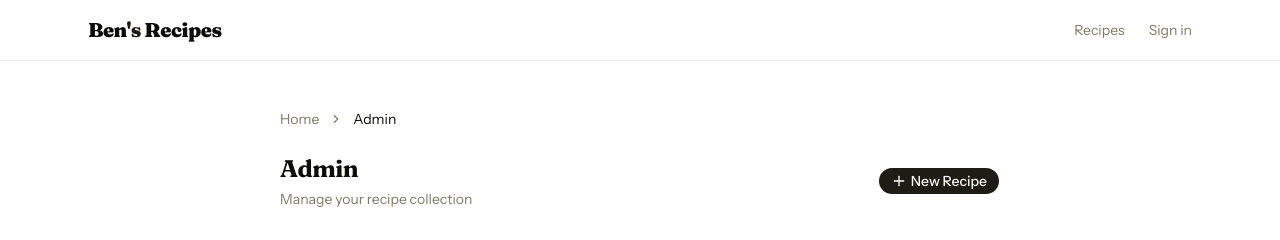
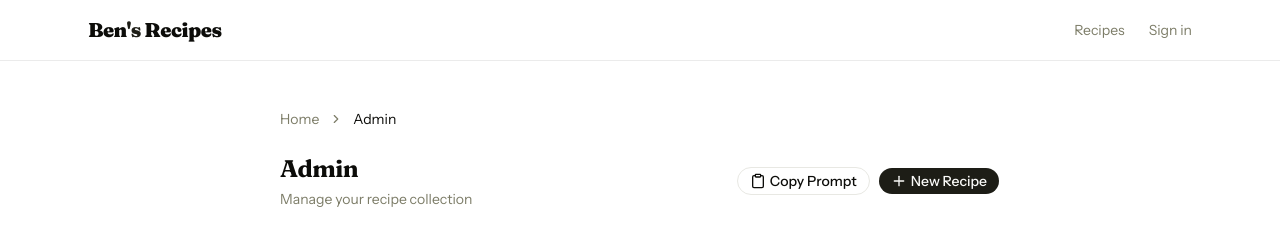
Before and after one commit to BenjaminBelchie/bensrecipes, a Next.js app: page /admin in a window 1280 px wide. Shown: the top 240 px of the page. Built offline with nearby package versions, Linux system fonts and the light colour scheme; no server answers.

Commit message:
Add recipe prompt to admin

```diff
--- a/src/app/admin/page.tsx
+++ b/src/app/admin/page.tsx
@@ -1,8 +1,9 @@
 "use client";
 
 import Link from "next/link";
+import { useState } from "react";
 import { useQuery } from "convex/react";
-import { Plus, Eye, Pencil, ChefHat } from "lucide-react";
+import { Plus, Eye, Pencil, ChefHat, Clipboard, ClipboardCheck } from "lucide-react";
 import { api } from "~/convex/_generated/api";
 import { Button } from "~/components/ui/button";
 import { Badge } from "~/components/ui/badge";
@@ -16,6 +17,7 @@ import {
   BreadcrumbSeparator,
 } from "~/components/ui/breadcrumb";
 import { DeleteRecipeButton } from "~/components/DeleteRecipeButton";
+import { RECIPE_PROMPT } from "~/lib/recipe-prompt";
 import {
   Empty,
   EmptyMedia,
@@ -28,6 +30,13 @@ import { Skeleton } from "~/components/ui/skeleton";
 
 export default function AdminPage() {
   const recipes = useQuery(api.recipes.get);
+  const [copied, setCopied] = useState(false);
+
+  async function copyPrompt() {
+    await navigator.clipboard.writeText(RECIPE_PROMPT);
+    setCopied(true);
+    setTimeout(() => setCopied(false), 2000);
+  }
 
   return (
     <div className="bg-background min-h-screen">
@@ -55,12 +64,25 @@ export default function AdminPage() {
               Manage your recipe collection
             </p>
           </div>
+          <div className="flex items-center gap-2">
+            <Button
+              variant="outline"
+              size="sm"
+              onClick={copyPrompt}
+              aria-label="Copy recipe prompt"
+            >
+              {copied ? <ClipboardCheck /> : <Clipboard />}
+              <span className="hidden md:inline">
+                {copied ? "Copied!" : "Copy Prompt"}
+              </span>
+            </Button>
             <Button asChild size="sm" aria-label="New Recipe">
               <Link href="/recipes/new">
                 <Plus />
                 <span className="hidden md:inline">New Recipe</span>
               </Link>
             </Button>
+          </div>
         </div>
 
         <div className="border-border overflow-hidden rounded-2xl border">
--- /dev/null
+++ b/src/lib/recipe-prompt.ts
@@ -0,0 +1,54 @@
+export const RECIPE_PROMPT = `Generate a recipe for [RECIPE NAME] and output ONLY markdown in the exact format below. Do not add any commentary, extra sections, or text outside the markdown.
+
+---
+
+# Recipe Title
+
+> One-sentence description — what the dish is, what it tastes like, and when you'd make it.
+
+## Details
+
+| | |
+|---|---|
+| **Prep Time** | X minutes |
+| **Cook Time** | X minutes |
+| **Servings** | X |
+| **Difficulty** | Easy / Medium / Hard |
+
+## Equipment
+
+- List every piece of kitchen equipment needed (e.g. large saucepan, baking tray, stand mixer).
+
+## Ingredients
+
+<!--
+  Simple recipe  → use a single flat bullet list.
+  Complex recipe → use ### sub-headings for each component (e.g. ### For the Sponge, ### For the Sauce).
+-->
+
+- Ingredient with prep note inline (e.g. "2 cloves garlic, minced", "100g butter, softened")
+
+## Instructions
+
+<!--
+  Simple recipe  → use a single numbered list.
+  Complex recipe → mirror the ingredient sub-headings (e.g. ### Make the Sponge, ### Make the Sauce).
+  If components need to be combined, add a final ### Assemble section.
+-->
+
+1. Step one.
+2. Step two.
+
+## Storage
+
+- **Fridge:** X days in an airtight container.
+- **Freezer:** X months. [How to thaw / reheat.]
+
+---
+
+Rules:
+- Use metric measurements (g, ml).
+- Write oven temperatures as both °C and °C fan (e.g. 180°C / 160°C fan).
+- Keep each instruction step to a single action.
+- Do NOT add a Tips, Notes, Nutrition, or any other section.
+- Output only the markdown — nothing before or after it.`;
```
Lines whose indentation alone changed are shown as unchanged.
